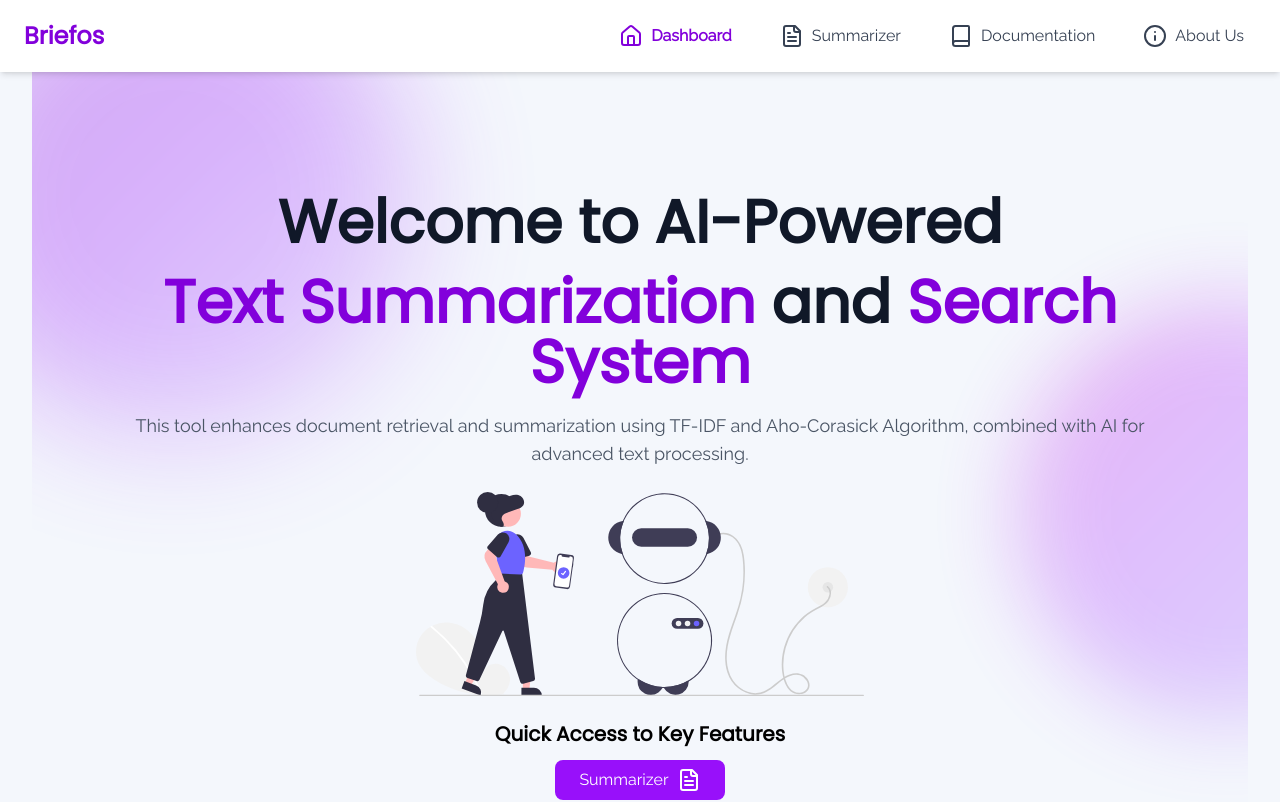
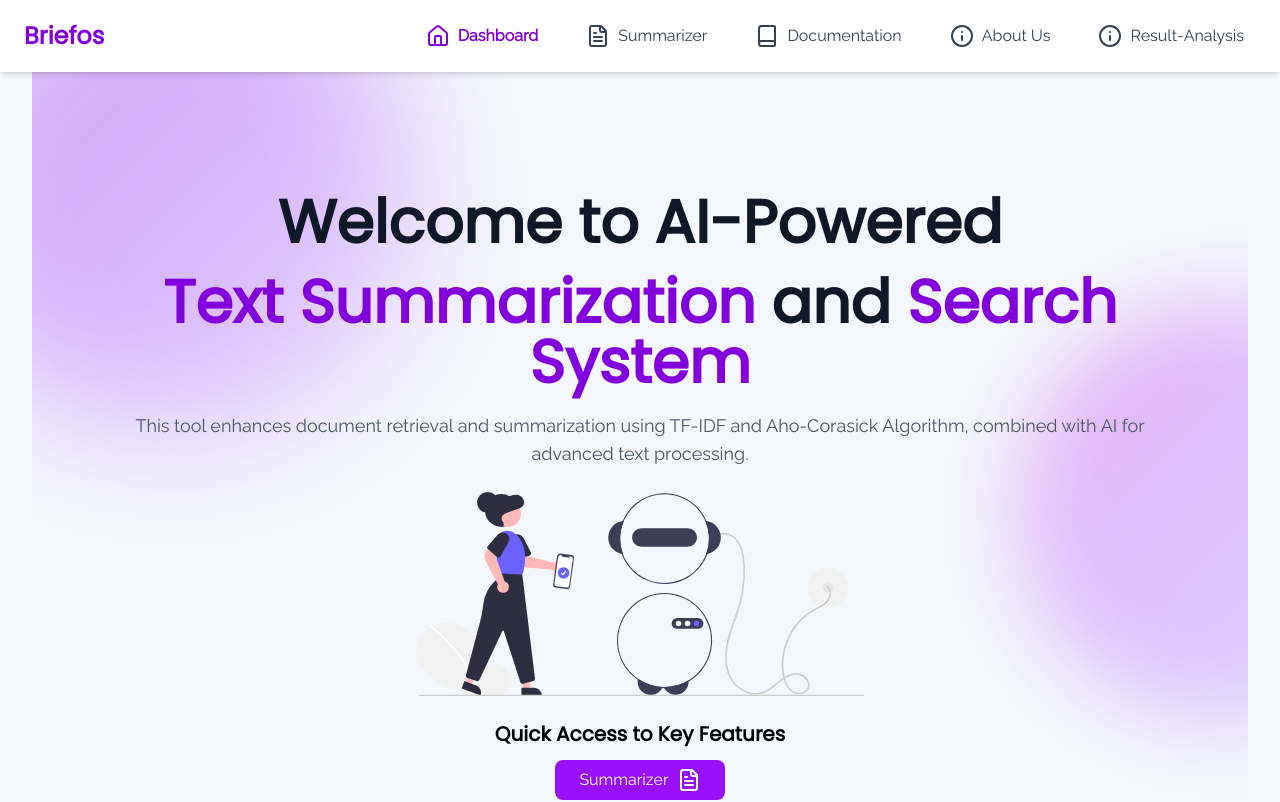
Before and after one commit to dperrr/text-summarization, a React (Vite) app: page / in a window 1280 px wide. Shown: the top 802 px of the page. Built offline with nearby package versions, Linux system fonts and the light colour scheme.

Commit message:
feat result analysis

```diff
--- a/src/components/Navbar.jsx
+++ b/src/components/Navbar.jsx
@@ -13,6 +13,7 @@ function Navbar() {
           <NavbarLink to="/summarizer" icon={<FileText />} label="Summarizer" location={location} />
           <NavbarLink to="/documentation" icon={<Book />} label="Documentation" location={location} />
           <NavbarLink to="/about" icon={<Info />} label="About Us" location={location} />
+           <NavbarLink to="/result" icon={<Info />} label="Result-Analysis" location={location} />
         </nav>
       </div>
     </div>
```
